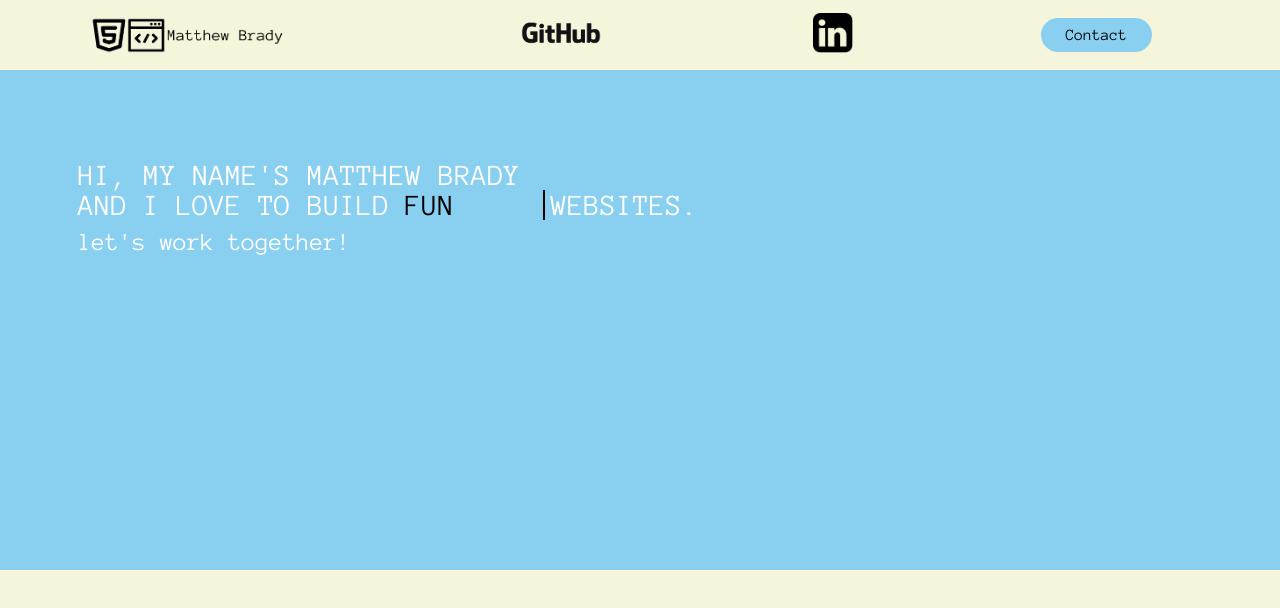
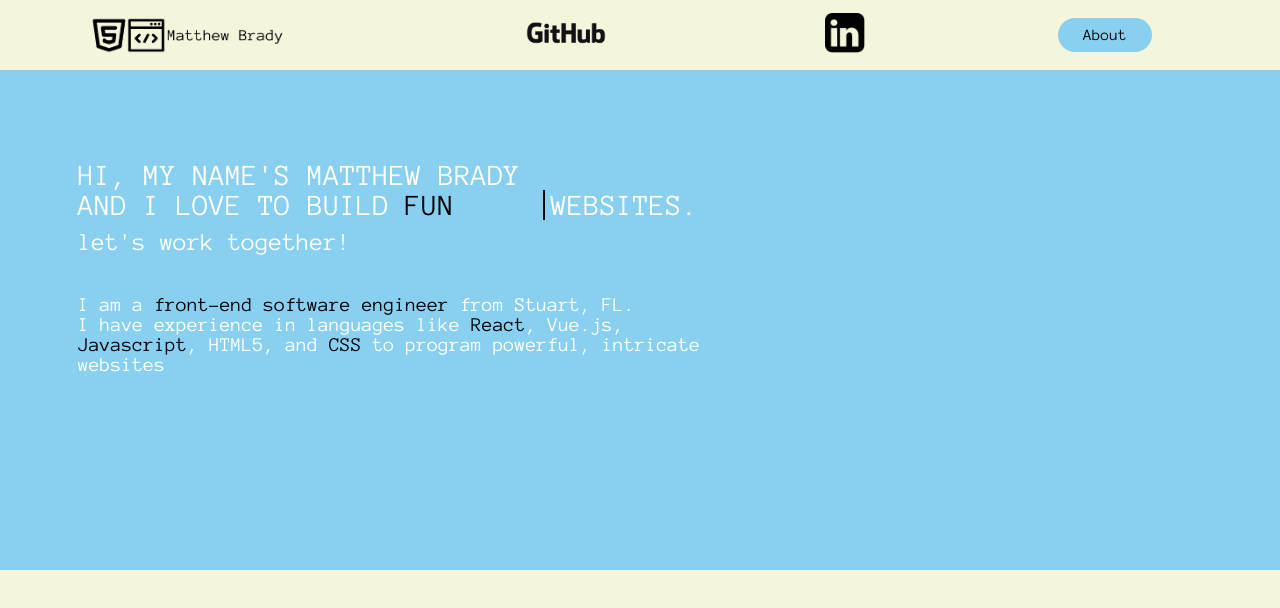
Before and after one commit to Mattbrady25/My-Website, a plain HTML site: page index.html in a window 1280 px wide. Drawn offline with Linux system fonts and the light colour scheme.

Commit message:
color change to bio

```diff
--- a/index.html
+++ b/index.html
@@ -23,7 +23,7 @@
                     <a href="https://www.linkedin.com/in/matthew-brady-7089bb222/">
                     <img src="linked.png" width="40px"></a>
              </div>
-        <button class="contact" href="contactpage.html">Contact</button>
+        <button class="contact" href="contactpage.html">About</button>
     </header>
 
     <div class="container1">
@@ -38,6 +38,10 @@
                 <div class="static1">WEBSITES.</div>
             </div>
         <p class="work">let's work together!</p>
+
+        <p class="aboutme">I am a <span style="color:black">front-end software engineer</span> from Stuart, FL.</p>
+        <p class="technologies">I have experience in languages like <span style="color:black">React</span>, Vue.js, <span style="color:black">Javascript</span>, HTML5, and <span style="color:black">CSS</span> to program powerful, intricate websites </p>
+
     </div>
 
 
--- a/style.css
+++ b/style.css
@@ -161,3 +161,13 @@ bottom: 40px;
        left: 0;
     }
 }
+
+
+.aboutme {
+    margin-top: 40px;
+}
+
+.technologies {
+    width: 55%;
+
+}
```
